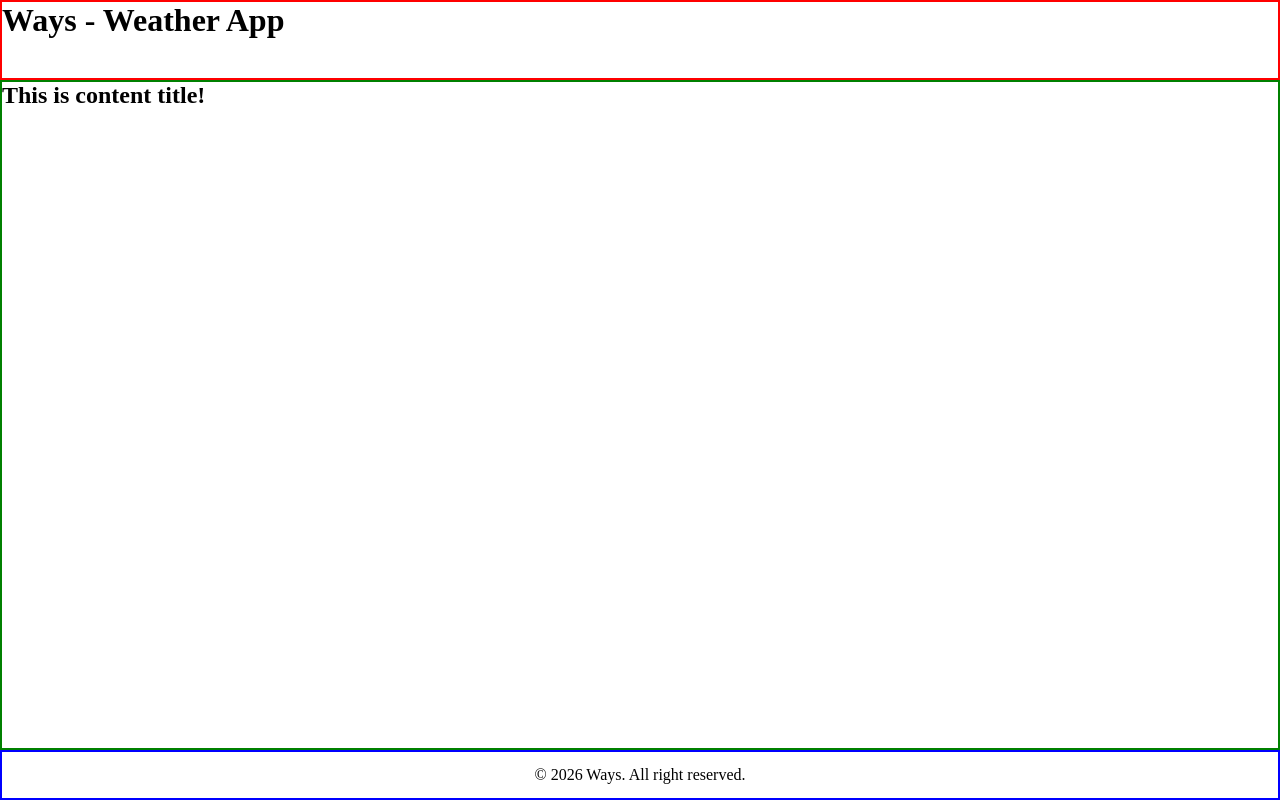
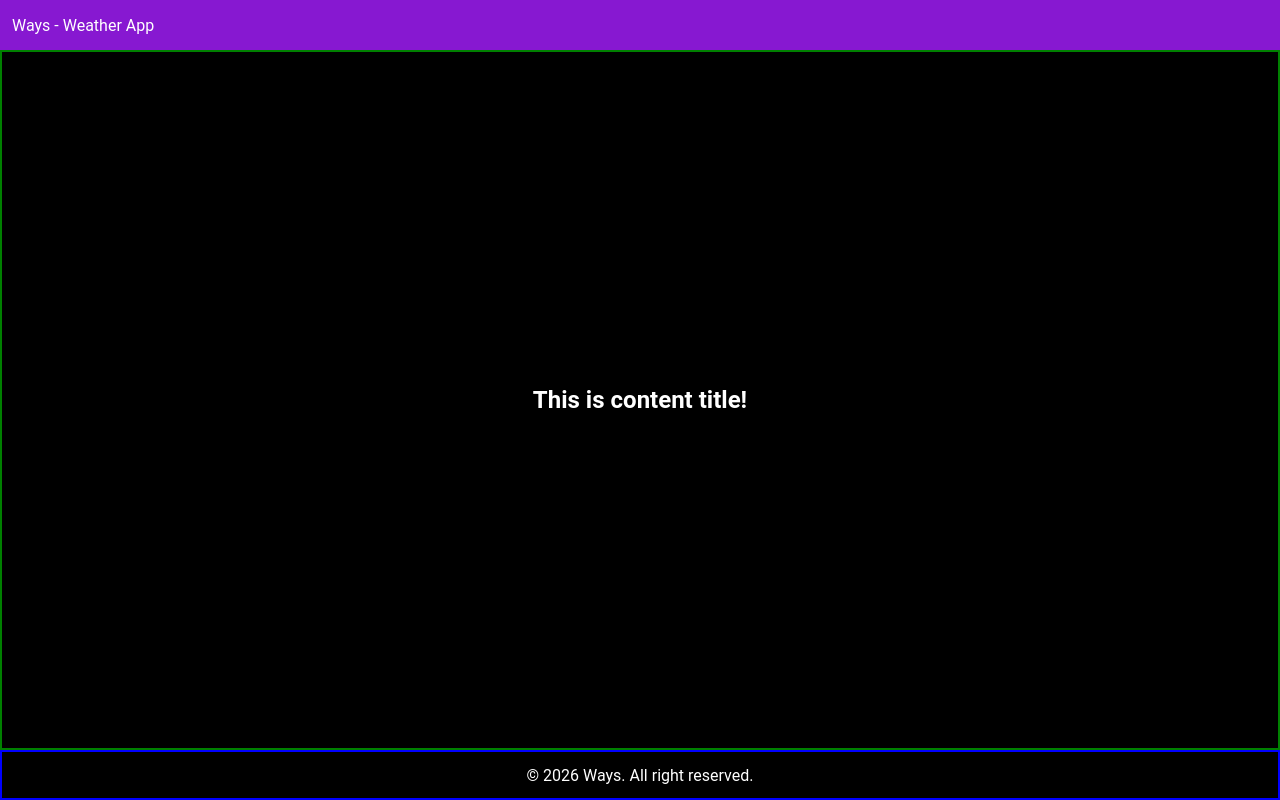
Before and after one commit to wahyu1337/weather-app, a website built with webpack: page src/template.html in a window 1280 px wide. Built offline with nearby package versions, Linux system fonts and the light colour scheme.

Commit message:
update & adjust dark mode
update content layour and adjust into dark mode background

```diff
--- a/src/pages/header.js
+++ b/src/pages/header.js
@@ -2,7 +2,7 @@ export default function Header() {
     // header parent
     const header = document.querySelector("#header");
     // header child
-    const titleHeader = document.createElement("h1");
+    const titleHeader = document.createElement("p");
     titleHeader.textContent = "Ways - Weather App";
     titleHeader.classList.add("header-title");
 
--- a/src/style.css
+++ b/src/style.css
@@ -3,20 +3,37 @@
 * {
     margin: 0;
     padding: 0;
+    font-family: "Roboto";
 }
 
 #container {
     display: grid;
     height: 100vh;
-    grid-template-rows: 80px 1fr 50px;
+    grid-template-rows: 50px 1fr 50px;
+    color: white;
+    background-color: black;
 }
 
 #header {
-    border: 2px solid red;
+    /* set display */
+    display: flex;
+    justify-content: space-between;
+    align-items: center;
+
+    /* custom style */
+    padding: 12px;
+    background-color: rgb(135, 24, 209);
 }
 
 #content {
+    /* display */
+    display: flex;
+    justify-content: center;
+    align-items: center;
     border: 2px solid green;
+
+    /* custom style */
+
 }
 
 #footer {
@@ -25,5 +42,6 @@
     justify-content: center;
     align-items: center;
 
+    /* custom style */
     border: 2px solid blue;
 }
```
